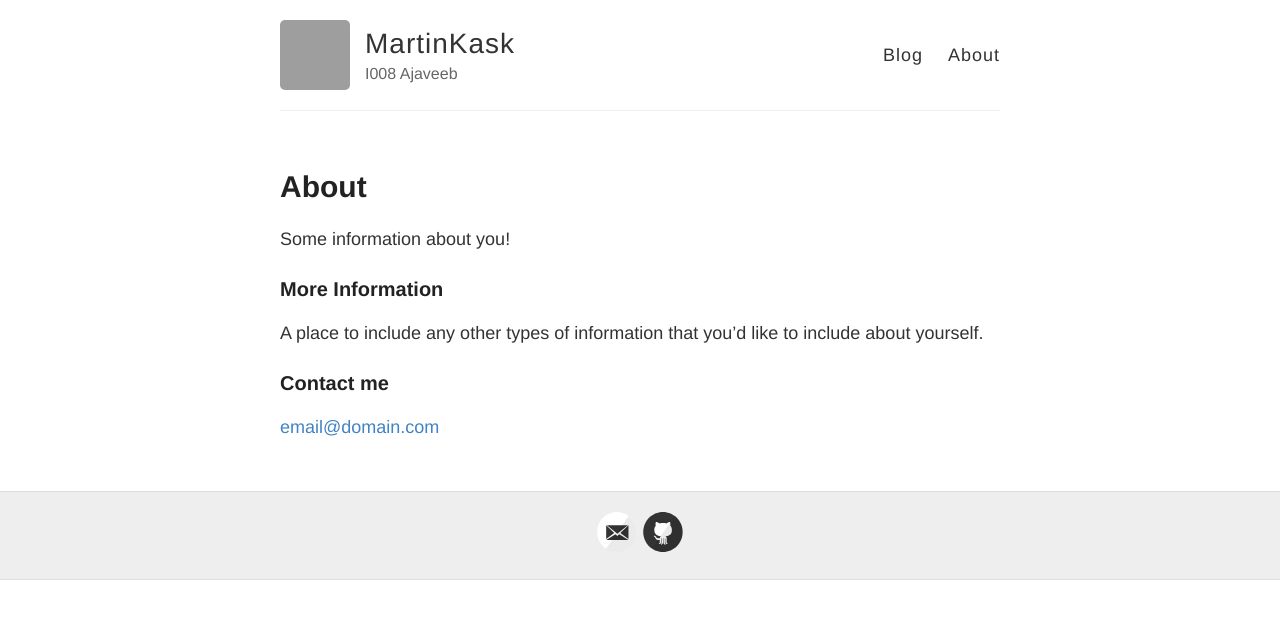
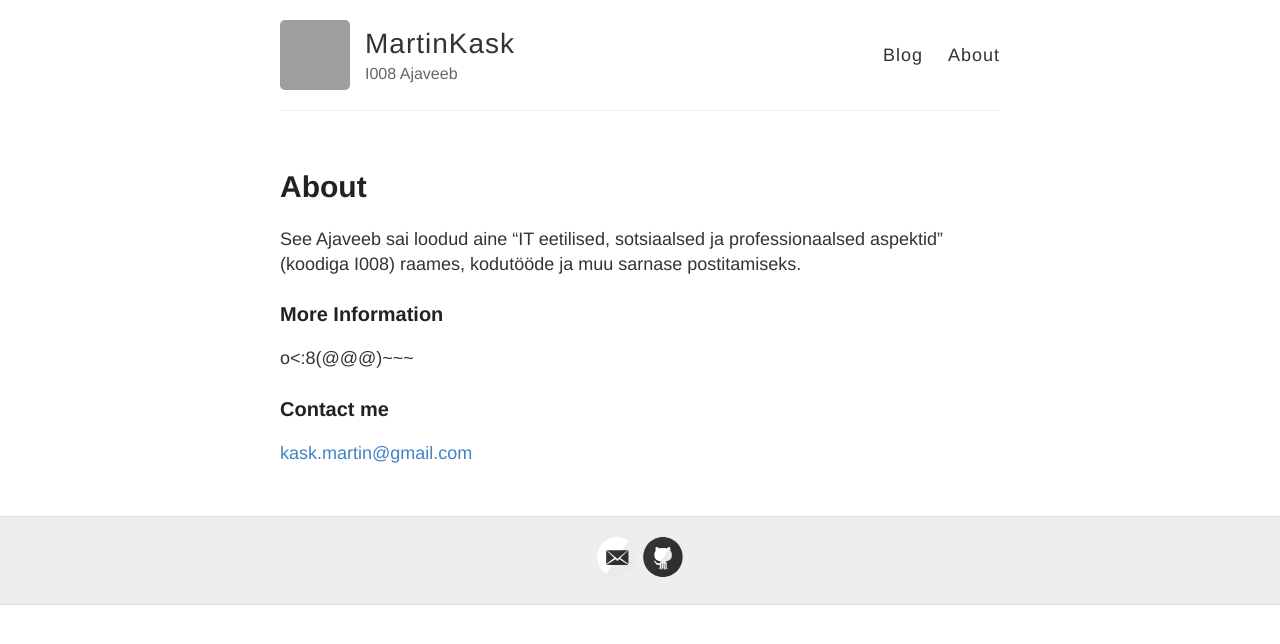
Before and after one commit to KaskMartin/KaskMartin.github.io, a Jekyll site: the page built from about.md, in a window 1280 px wide. Shown: the top 644 px of the page. Built offline with Jekyll 4.4.1, drawn with Linux system fonts in a browser that asks for light colours; Markdown is read by kramdown in place of the engine named in the settings; grey boxes are pictures that could not be loaded.

Commit message:
About muudatus

```diff
--- a/about.md
+++ b/about.md
@@ -4,12 +4,12 @@ title: About
 permalink: /about/
 ---
 
-Some information about you!
+See Ajaveeb sai loodud aine "IT eetilised, sotsiaalsed ja professionaalsed aspektid" (koodiga I008) raames, kodutööde ja muu sarnase postitamiseks.
 
 ### More Information
 
-A place to include any other types of information that you'd like to include about yourself.
+o<:8(@@@)~~~
 
 ### Contact me
 
-[email@domain.com](mailto:email@domain.com)
+[kask.martin@gmail.com](mailto:kask.martin@gmail.com)
```
